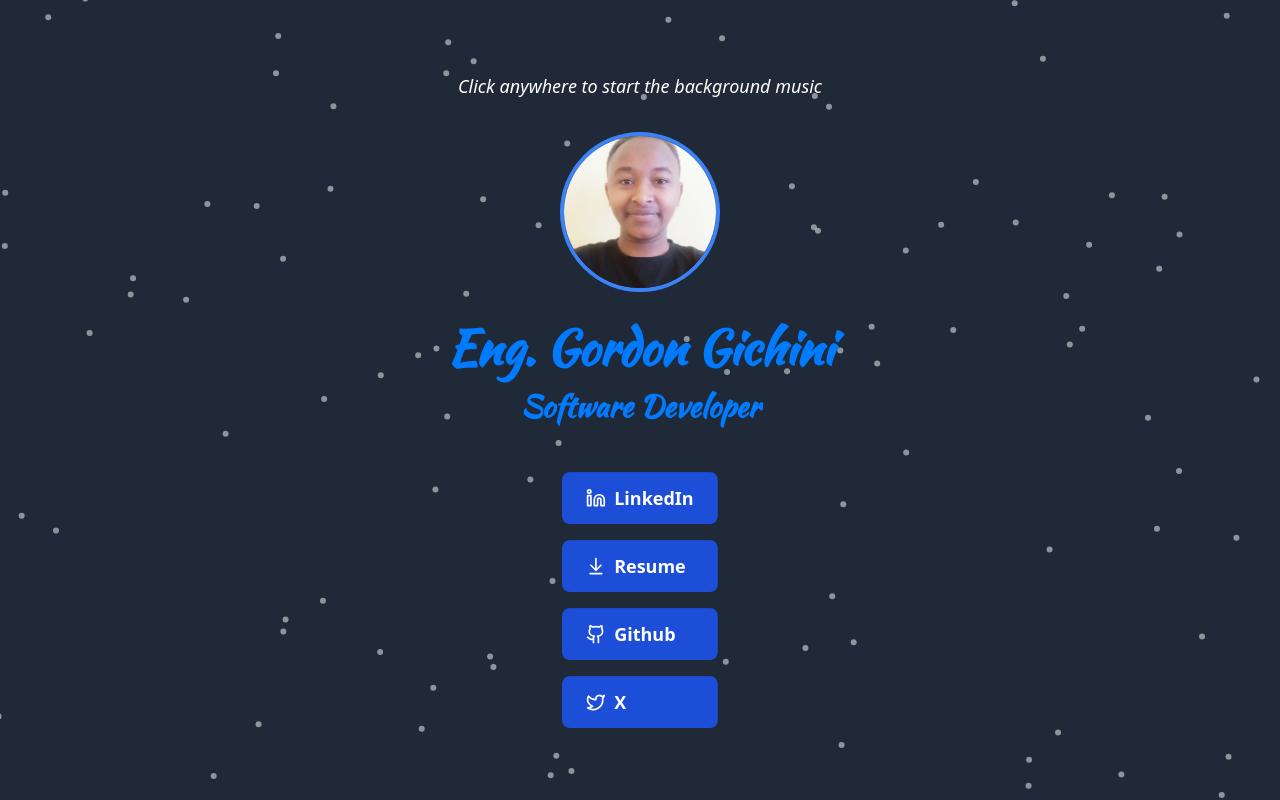
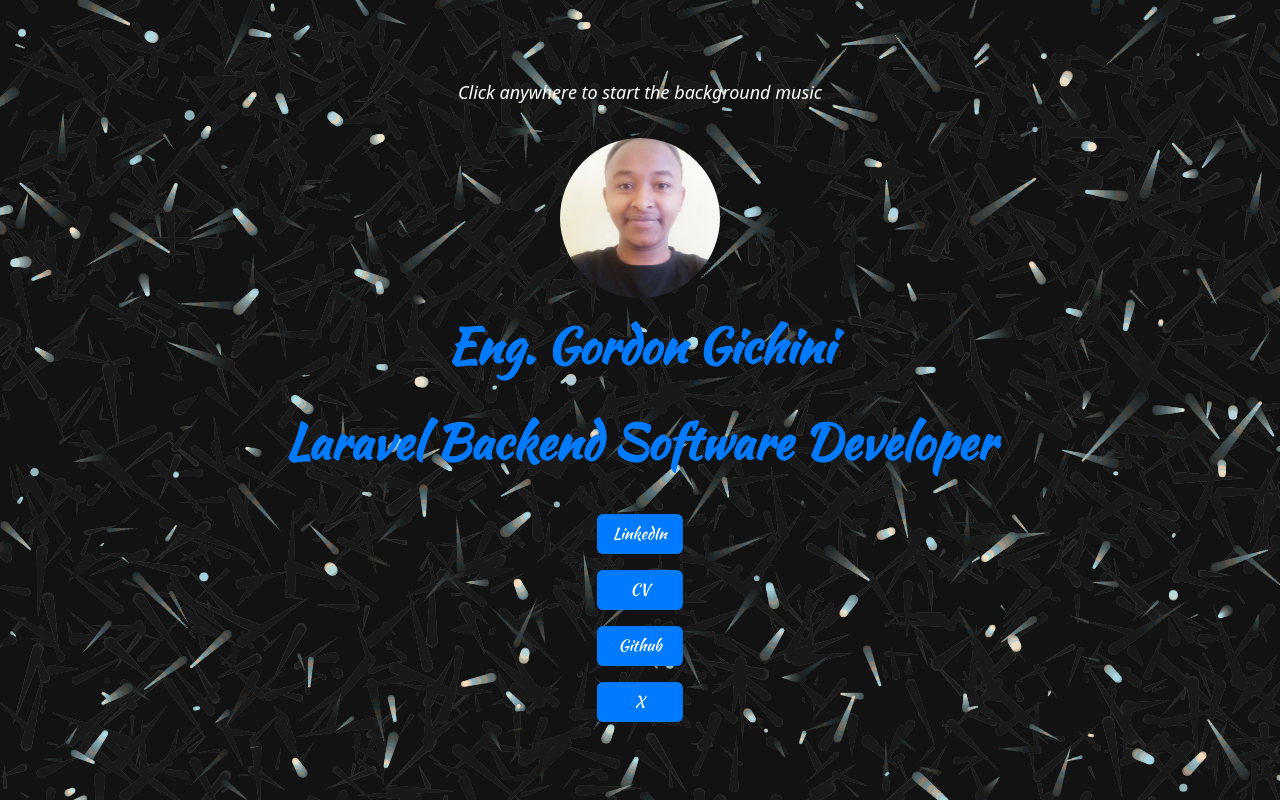
Before and after one commit to GordonGichini/vigilant-eureka, a React (Vite) app: page / in a window 1280 px wide. Built offline with nearby package versions, Linux system fonts and the light colour scheme.

Commit message:
particle background

```diff
--- a/src/components/Button.jsx
+++ b/src/components/Button.jsx
@@ -1,14 +1,13 @@
 import React from 'react'
 
- const Button = ({ href, icon: Icon, children }) => {
+ const Button = ({ href, children }) => {
   return (
     <a
       href={href}
-      className="button flex items-center gap-2 px-6 py-3 bg-blue-700 text-white text-lg font-semibold rounded-lg hover:scale-110 hover:animate-none transition-all duration-300 animate-danceUpSideways"
+      className="inline-flex items-center justify-center gap-2 px-4 py-2 bg-primary text-white font-kaushan rounded-md hover:bg-blue-700 hover:animate-none transition-all duration-300 animate-danceUpSideways"
       target="_blank"
       rel="noopener noreferrer"
     >
-        {Icon && <Icon className="w-5 h-5" />}
         {children}
       </a>
   )
--- a/src/components/ParticleBg.jsx
+++ b/src/components/ParticleBg.jsx
@@ -1,43 +1,82 @@
-import React, { useCallback } from 'react'
-import Particles from 'react-particles'
-import { loadSlim } from 'tsparticles-slim'
+import React, { useEffect, useRef } from 'react';
 
 const ParticleBg = () => {
-    const particlesInit = useCallback(async (engine) => {
-        await loadSlim(engine)
-    }, [])
+  const canvasRef = useRef(null);
 
-  return (
-    <Particles
-      className="absolute inset-0"
-      init={particlesInit}
-      options={{
-        particles: {
-            color: {
-                value: "#ffffff"
-            },
-            number: {
-                value: 100,
-            },
-            opacity: {
-                value: 0.5,
-            },
-            shape: {
-                type: "circle",
-            },
-            size: {
-                value: 3,
-            },
-            move: {
-                enable: true,
-                speed: 1,
-                direction: "none",
-                random: true,
-            },
-        },
-      }}
-      />
-  )
-}
+  useEffect(() => {
+    const canvas = canvasRef.current;
+    const ctx = canvas.getContext('2d');
 
-export default ParticleBg
+    function resizeCanvas() {
+      canvas.width = window.innerWidth;
+      canvas.height = window.innerHeight;
+    }
+    window.addEventListener('resize', resizeCanvas);
+    resizeCanvas();
+
+    const particleArray = [];
+    const numberOfParticles = 100;
+
+    class Particle {
+      constructor() {
+        this.x = Math.random() * canvas.width;
+        this.y = Math.random() * canvas.height;
+        this.size = Math.random() * 5 + 1;
+        this.speedX = Math.random() * 3 - 1.5;
+        this.speedY = Math.random() * 3 - 1.5;
+      }
+
+      update(deltaTime) {
+        this.x += this.speedX * (deltaTime / 16);
+        this.y += this.speedY * (deltaTime / 16);
+        if (this.size > 0.2) this.size -= 0.1;
+      }
+
+      draw() {
+        const colorOptions = ['rgba(255, 228, 196, 0.8)', 'rgba(176, 224, 230, 0.8)', 'rgba(173, 216, 230, 0.8)'];
+        ctx.fillStyle = colorOptions[Math.floor(Math.random() * colorOptions.length)];
+        ctx.beginPath();
+        ctx.arc(this.x, this.y, this.size, 0, Math.PI * 2);
+        ctx.fill();
+      }
+    }
+
+    function init() {
+      particleArray.splice(0, particleArray.length);
+      for (let i = 0; i < numberOfParticles; i++) {
+        particleArray.push(new Particle());
+      }
+    }
+
+    let lastTime = 0;
+    function animate(timestamp) {
+      const deltaTime = timestamp - lastTime;
+      lastTime = timestamp;
+
+      ctx.fillStyle = 'rgba(0, 0, 0, 0.02)';
+      ctx.fillRect(0, 0, canvas.width, canvas.height);
+
+      for (let i = 0; i < particleArray.length; i++) {
+        particleArray[i].update(deltaTime);
+        particleArray[i].draw();
+        if (particleArray[i].size <= 0.3) {
+          particleArray.splice(i, 1);
+          particleArray.push(new Particle());
+          i--;
+        }
+      }
+      requestAnimationFrame(animate);
+    }
+
+    init();
+    requestAnimationFrame(animate);
+
+    return () => {
+      window.removeEventListener('resize', resizeCanvas);
+    };
+  }, []);
+
+  return <canvas ref={canvasRef} className="absolute top-0 left-0 w-full h-full" />;
+};
+
+export default ParticleBg;
--- a/src/components/Portfolio.jsx
+++ b/src/components/Portfolio.jsx
@@ -1,5 +1,4 @@
 import React, { useState, useEffect, useCallback } from 'react';
-import { Github, Linkedin, Twitter, ArrowDownToLine } from "lucide-react";
 import  Button  from './Button';
 import ParticleBg from './ParticleBg';
 
@@ -33,31 +32,31 @@ const Portfolio = () => {
 
 
   return (
-    <div className="min-h-screen bg-gray-800 text-white relative" onClick={toggleMusic}>
+    <div className="relative min-h-screen bg-background text-white" onClick={toggleMusic}>
         <ParticleBg />
         <div className="relative z-10 flex flex-col items-center justify-center min-h-screen p-4 text-center">
             <p className="text-lg mb-8 italic">
                 Click anywhere to {isPlaying ? 'stop' : 'start'} the background music
             </p>
-            <div className="w-32 h-32 md:w-40 md:h-40 rounded-full overflow-hidden mb-8 border-4 border-blue-500">
+            <div className="w-32 h-32 md:w-40 md:h-40 rounded-full overflow-hidden mb-6">
                 <img
                   src={`${import.meta.env.BASE_URL}1670778086074.jpeg`}
                   alt="Profile"
                   className="w-full h-full object-cover"
                   />
             </div>
-            <h1 className="text-4xl md:text-5xl font-kaushan mb-4 text-primary text-center">
+            <h1 className="text-4xl md:text-5xl mb-12 font-kaushan text-primary text-center">
                 Eng. Gordon Gichini
             </h1>
-            <h2 className="text-4xl md:text-3xl mb-12 font-kaushan text-primary">
-                Software Developer
+            <h2 className="text-4xl md:text-5xl mb-12 font-kaushan text-primary">
+                Laravel Backend Software Developer
             </h2>
 
             <div className="flex flex-col gap-4">
-                <Button href="https://www.linkedin.com/in/gordon-gichini/" icon={Linkedin}>LinkedIn</Button>
-                <Button href="/resume.pdf" icon={ArrowDownToLine}>Resume</Button>
-                <Button href="https://github.com/GordonGichini" icon={Github}>Github</Button>
-                <Button href="https://x.com/GichiniGordon" icon={Twitter}>X</Button>
+                <Button href="https://www.linkedin.com/in/gordon-gichini/">LinkedIn</Button>
+                <Button href="/resume.pdf">CV</Button>
+                <Button href="https://github.com/GordonGichini">Github</Button>
+                <Button href="https://x.com/GichiniGordon">X</Button>
             </div>
         </div>
 
```
